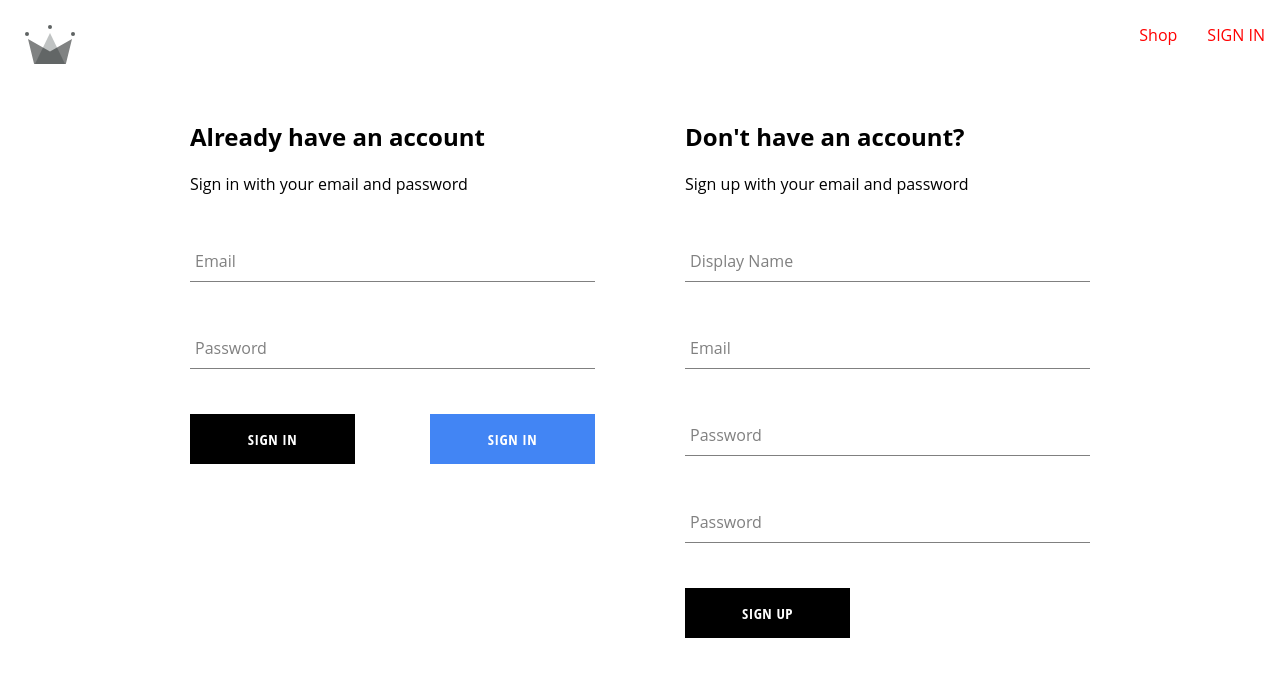
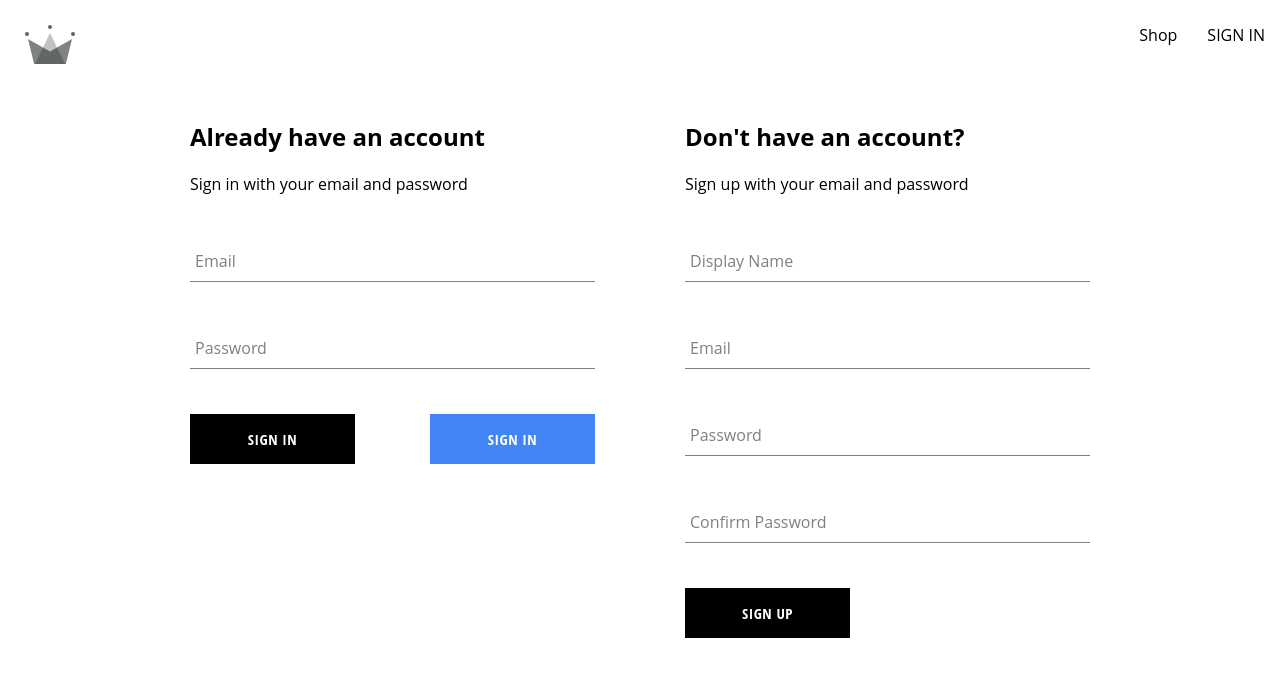
Before and after one commit to superman566/e-commerce-cloth, a React (Create React App) app: page /auth in a window 1280 px wide. Shown: the top 676 px of the page. Built offline with nearby package versions, Linux system fonts and the light colour scheme; no server answers; the HTML template or start-up script is replaced by a standard one.

Commit message:
fix bugs by yaling

```diff
--- a/src/components/sign-up-form/sign-up-form.component.jsx
+++ b/src/components/sign-up-form/sign-up-form.component.jsx
@@ -85,7 +85,7 @@ const SignUpForm =() => {
           value={pwd}
         />
         <FormInput
-          label="Password"
+          label="Confirm Password"
           required
           type="password"
           onChange={onChangeHandler}
--- a/src/contexts/products.context.jsx
+++ b/src/contexts/products.context.jsx
@@ -7,7 +7,7 @@ export const productsContext = createContext({
 });
 
 export const ProductsProvider = ({ children }) => {
-  const [products, setProducts] = useState(PRODUCTS);
+  const [products] = useState(PRODUCTS);
   const value = {
     products
   };
--- a/src/index.scss
+++ b/src/index.scss
@@ -12,7 +12,7 @@ code {
 
 a {
   text-decoration: none;
-  color: red;
+  color: black;
 }
 
 * {
```
